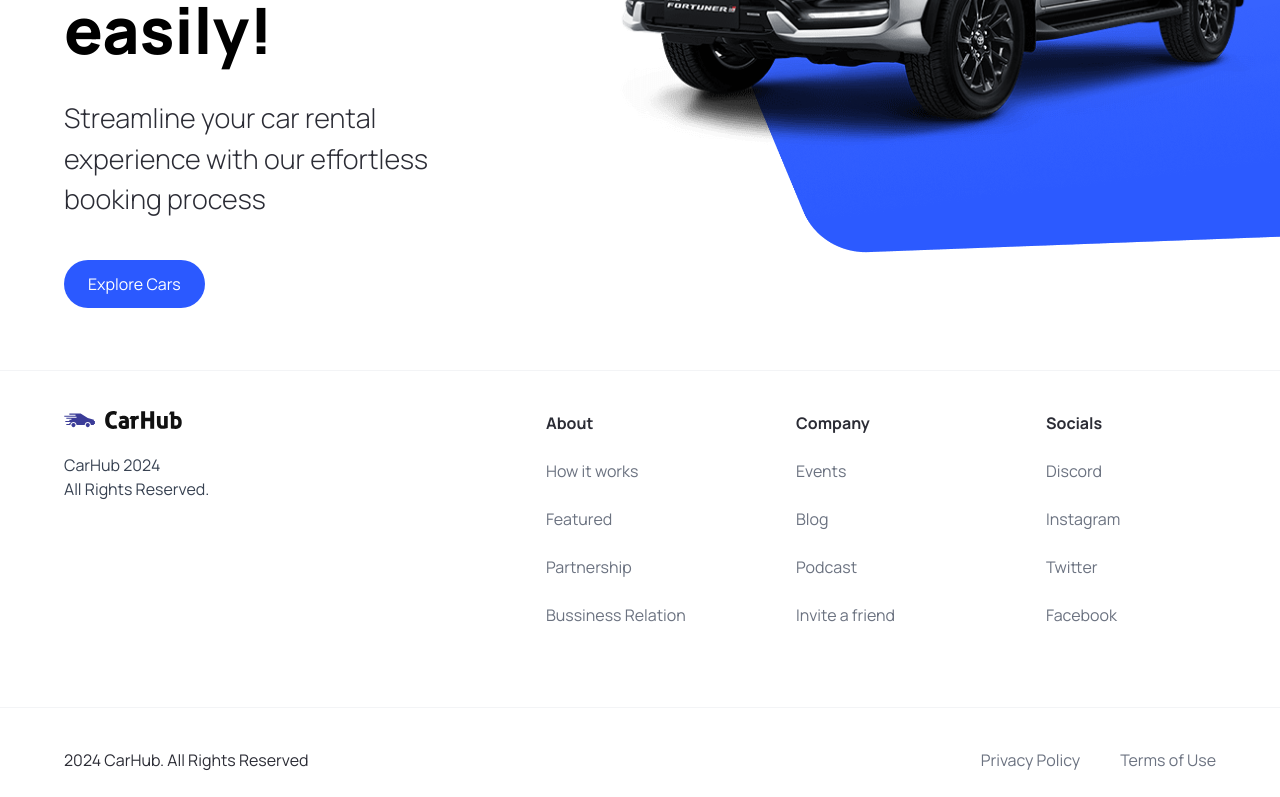
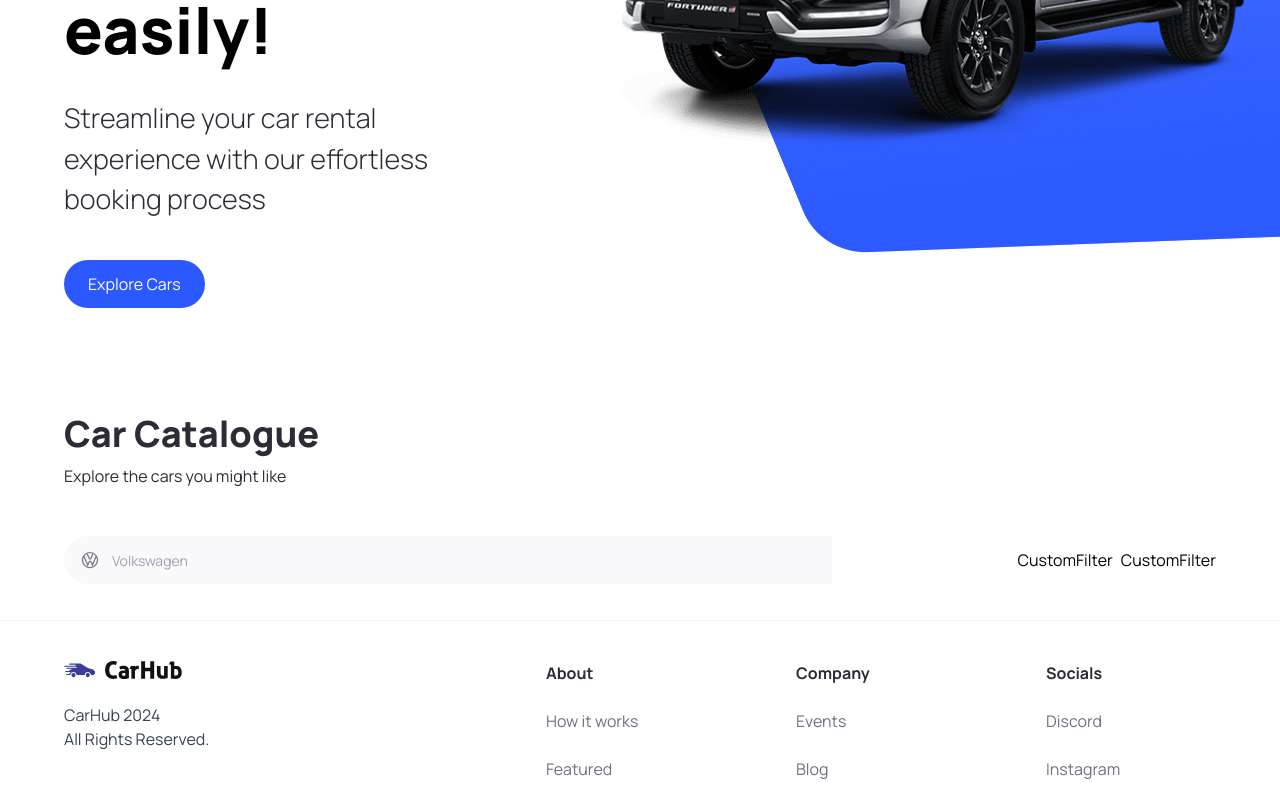
Before and after one commit to Praizee/car-showcase-app, a Next.js app: page / in a window 1280 px wide. Shown: the part 450-1247 px from the top of the page. Built offline with nearby package versions, Linux system fonts and the light colour scheme.

Commit message:
feat: Searchbar

```diff
--- a/app/page.tsx
+++ b/app/page.tsx
@@ -1,10 +1,23 @@
 import Image from "next/image";
-import { Hero } from "@/components";
+import { CustomFilter, Hero, SearchBar } from "@/components";
 
 export default function Home() {
   return (
     <main className="overflow-hidden">
       <Hero />
+      <div className="mt-12 padding-x padding-y max-width" id="discover">
+        <div className="home__text-container">
+          <h1 className="text-4xl font-extrabold">Car Catalogue</h1>
+          <p>Explore the cars you might like</p>
+        </div>
+        <div className="home__filters">
+          <SearchBar />
+          <div className="home__filter-container">
+            <CustomFilter title="fuel" />
+            <CustomFilter title="year" />
+          </div>
+        </div>
+      </div>
     </main>
   );
 }
--- /dev/null
+++ b/components/SearchBar.tsx
@@ -0,0 +1,23 @@
+"use client";
+
+import { useState } from "react";
+
+import { SearchManufacturer } from ".";
+
+const SearchBar = () => {
+  const [manufacturer, setManufacturer] = useState("");
+  const handleSearch = () => {};
+
+  return (
+    <form className="searchbar" onSubmit={handleSearch}>
+      <div className="searchbar__item">
+        <SearchManufacturer
+          manufacturer={manufacturer}
+          setManufacturer={setManufacturer}
+        />
+      </div>
+    </form>
+  );
+};
+
+export default SearchBar;
--- /dev/null
+++ b/components/SearchManufacturer.tsx
@@ -0,0 +1,103 @@
+"use client";
+
+import { useState, Fragment } from "react";
+import { Combobox, Transition } from "@headlessui/react";
+
+import { manufacturers } from "@/constants";
+import { SearchManufacturerProps } from "@/types";
+import Image from "next/image";
+
+const SearchManufacturer = ({
+  manufacturer,
+  setManufacturer,
+}: SearchManufacturerProps) => {
+  const [query, setQuery] = useState("");
+
+  const filteredManufacturers =
+    query === ""
+      ? manufacturers
+      : manufacturers.filter((item) =>
+          item
+            .toLowerCase()
+            .replace(/\s+/g, "")
+            .includes(query.toLowerCase().replace(/\s+/g, ""))
+        );
+
+  return (
+    <div className="search-manufacturer">
+      <Combobox value={manufacturer} onChange={setManufacturer}>
+        <div className="relative w-full">
+          <Combobox.Button className="absolute top-[14px]">
+            <Image
+              src="/car-logo.svg"
+              width={20}
+              height={20}
+              className="ml-4"
+              alt="Car Logo"
+            />
+          </Combobox.Button>
+
+          <Combobox.Input
+            className="search-manufacturer__input"
+            placeholder="Volkswagen"
+            displayValue={(manufacturer: string) => manufacturer}
+            onChange={(e) => setQuery(e.target.value)}
+          />
+
+          <Transition
+            // as={Fragment}
+            leave="transition ease-in duration-100"
+            leaveFrom="opacity-100"
+            leaveTo="opacity-0"
+            afterLeave={() => setQuery("")}
+          >
+            <Combobox.Options>
+              {filteredManufacturers.length === 0 && query !== "" ? (
+                <Combobox.Option
+                  value={query}
+                  className="search-manufacturer__option"
+                >
+                  "{query}" not found!
+                </Combobox.Option>
+              ) : (
+                filteredManufacturers.map((item) => (
+                  <Combobox.Option
+                    key={item}
+                    className={({ active }) => `
+        relative search-manufacturer__option ${
+          active ? "bg-primary-blue text-white" : "text-gray-900"
+        }`}
+                    value={item}
+                  >
+                    {({ selected, active }) => (
+                      <>
+                        <span
+                          className={`block truncate ${
+                            selected ? "font-medium" : "font-normal"
+                          }`}
+                        >
+                          {item}
+                        </span>
+                        {selected ? (
+                          <span
+                            className={`absolute inset-y-0 left-0 flex items-center pl-3 ${
+                              active ? "text-white" : "text-teal-600"
+                            }`}
+                          >
+                            {/* Content for the selected state */}
+                          </span>
+                        ) : null}
+                      </>
+                    )}
+                  </Combobox.Option>
+                ))
+              )}
+            </Combobox.Options>
+          </Transition>
+        </div>
+      </Combobox>
+    </div>
+  );
+};
+
+export default SearchManufacturer;
--- a/types/index.ts
+++ b/types/index.ts
@@ -7,3 +7,8 @@
     MouseEventHandler<HTMLButtonElement>
     btnType?: "button" | "submit"
 }
+
+export interface SearchManufacturerProps {
+    manufacturer: string;
+    setManufacturer: (manufacturer : string) => void
+}
```
